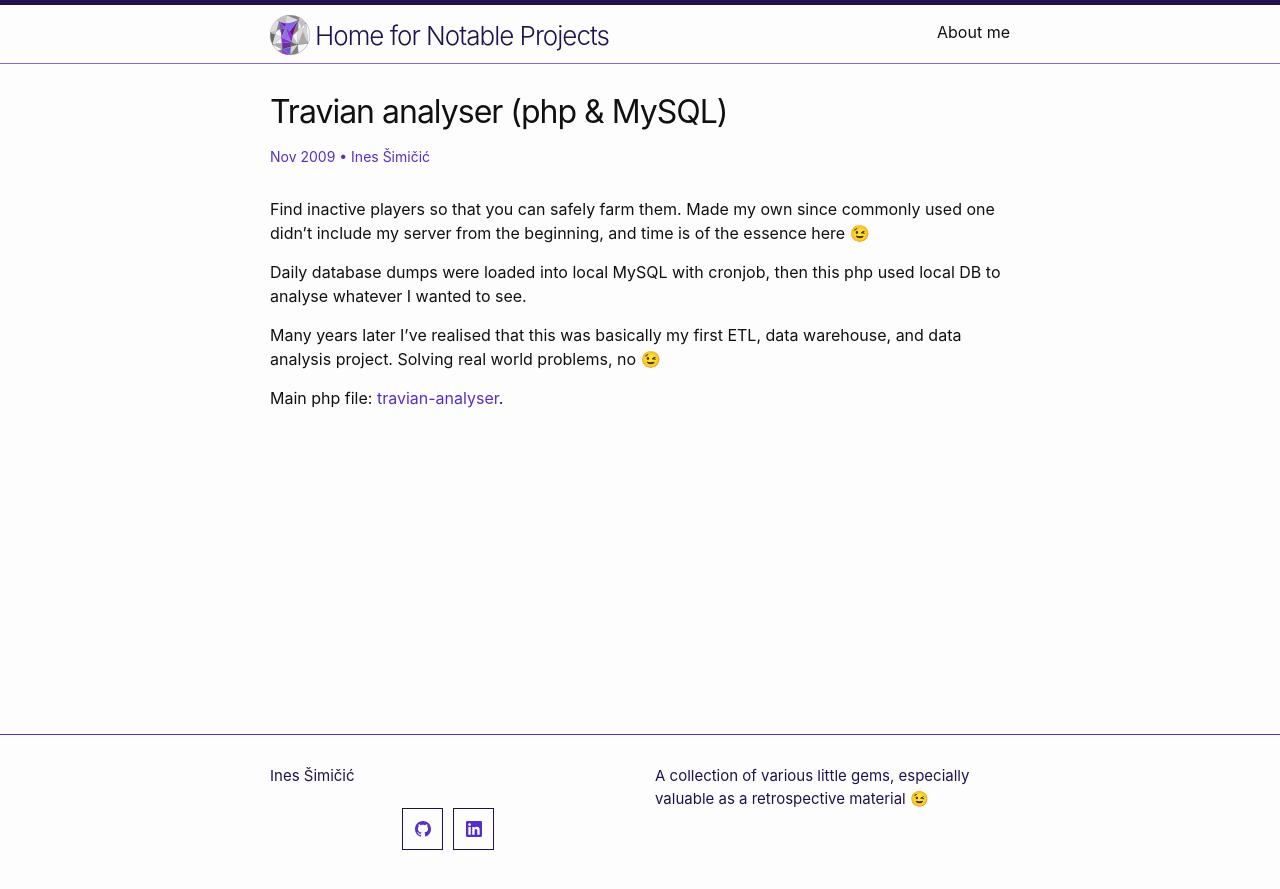
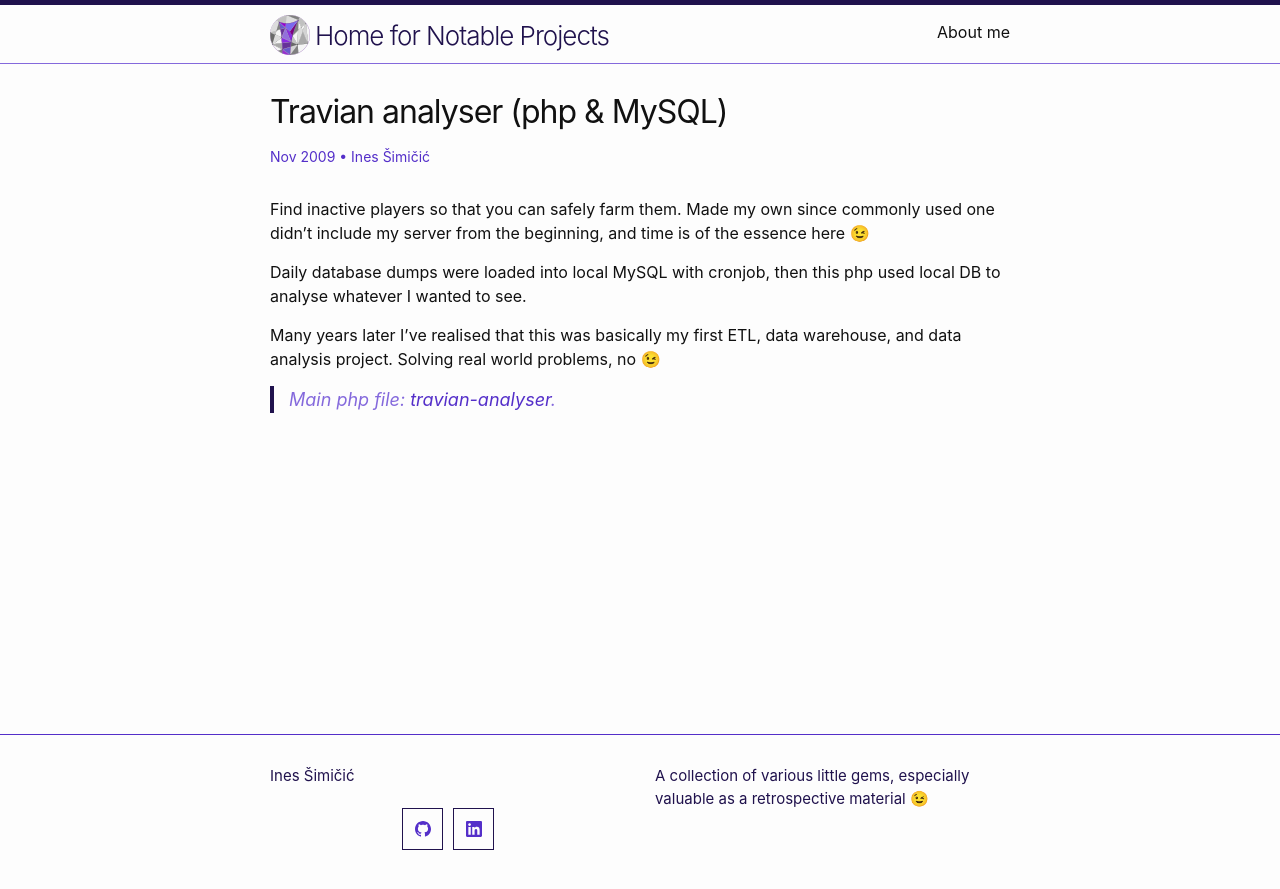
Before and after one commit to inesucrvenom/inesucrvenom.github.io, a Jekyll site: the page built from _posts/2009-11-01-php-travian.md, in a window 1280 px wide. Shown: the top 889 px of the page. Built offline with Jekyll 4.4.1, drawn with Linux system fonts in a browser that asks for light colours; emoji names are drawn with the system emoji font.

Commit message:
change format

```diff
--- a/_posts/2009-11-01-php-travian.md
+++ b/_posts/2009-11-01-php-travian.md
@@ -9,4 +9,4 @@ Daily database dumps were loaded into local MySQL with cronjob, then this php us
 
 Many years later I've realised that this was basically my first ETL, data warehouse, and data analysis project. Solving real world problems, no :wink:
 
-Main php file: [travian-analyser](https://github.com/inesucrvenom/inesucrvenom.github.io/tree/master/projects/php/travian-analyser/).
+> Main php file: [travian-analyser](https://github.com/inesucrvenom/inesucrvenom.github.io/tree/master/projects/php/travian-analyser/).
```
